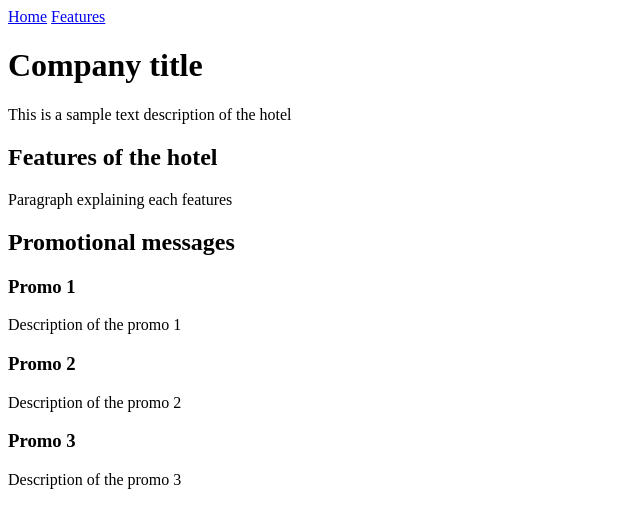
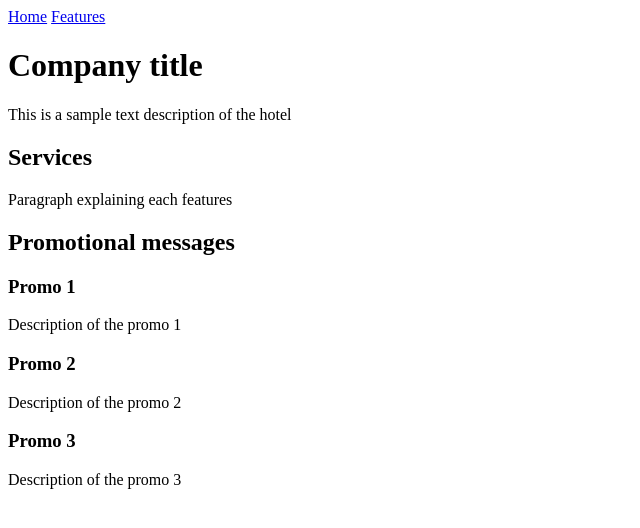
Before and after one commit to manuelwilly/iat339-summer2016-demo, a plain HTML site: page index.html in a window 1280 px wide. Shown: the whole page, without its empty margins (0-640 px from the left). Drawn offline with Linux system fonts and the light colour scheme.

```diff
--- a/index.html
+++ b/index.html
@@ -16,7 +16,7 @@
 	<h1>Company title</h1>
 	<p>This is a sample text description of the hotel</p>
 
-	<h2>Features of the hotel</h2>
+	<h2>Services</h2>
 	<p>Paragraph explaining each features</p>
 
 
```
